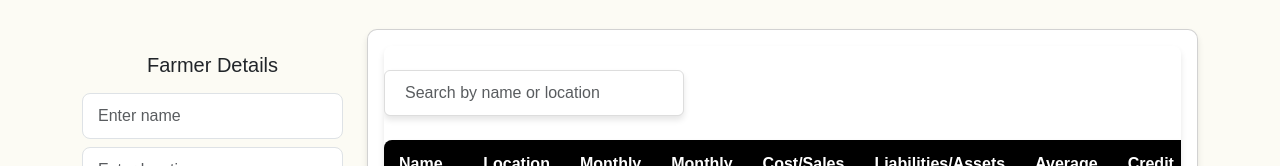
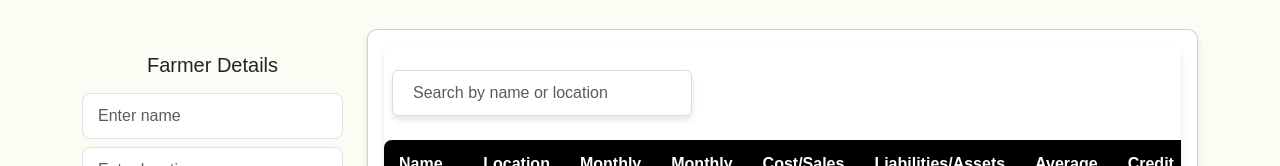
Before and after one commit to Tan-dev202/react-project-dairycredit, a React (Create React App) app: page / in a window 1280 px wide. Shown: the part 764-930 px from the top of the page. Built offline with nearby package versions, Linux system fonts and the light colour scheme; data requests are answered from the project's data file; a web font is replaced by a local one.

Commit message:
modify search margin

```diff
--- a/src/components/FarmersTable.jsx
+++ b/src/components/FarmersTable.jsx
@@ -10,7 +10,7 @@ export default function FarmersTable({ farmers, isLoading, deleteFarmer, editFar
         <input
           id="farmer-search"
           type="search"
-          className="form-control search-input rounded"
+          className="form-control search-input rounded mx-2"
           style={{ width: "300px" }}
           placeholder="Search by name or location"
           value={searchTerm}
```
